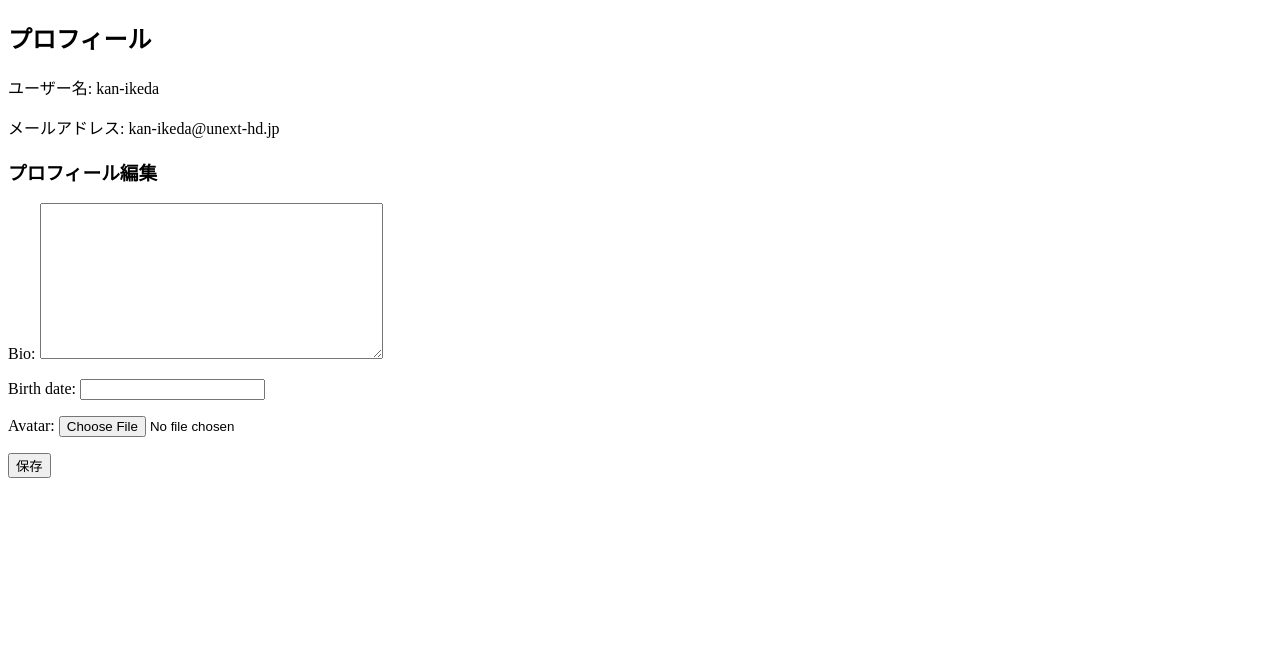
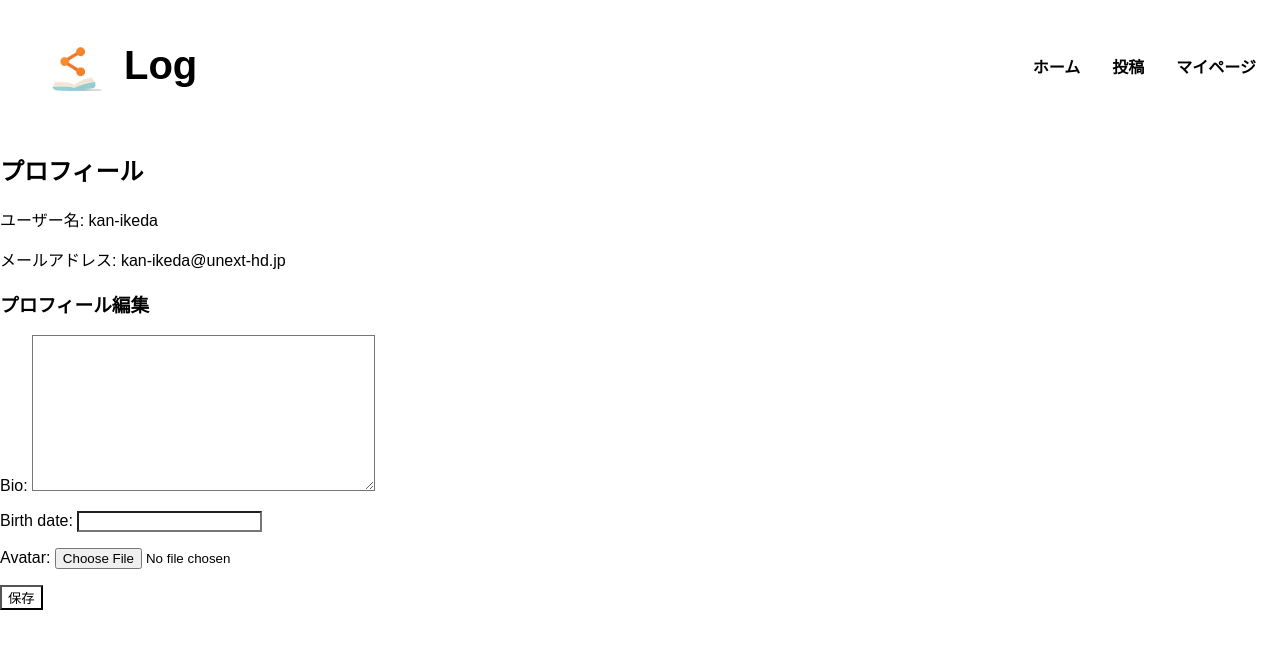
Before and after one commit to kan-ikeda/Log_Django, a Django app: page /accounts/profile/ in a window 1280 px wide. Shown: the top 649 px of the page. Run offline with Django 5.2, Linux system fonts and the light colour scheme; a user stored in the database is signed in; data comes from the database, SQL or seed files in the repository; both versions use the stored data as it was after the commit.

Commit message:
ヘッダーの実装

```diff
--- /dev/null
+++ b/static/css/base.css
@@ -0,0 +1,58 @@
+* {
+    background-color: #fff;
+    color: black;
+}
+
+body {
+    font-family: sans-serif;
+    margin: 0;
+}
+
+header {
+    display: flex;
+    padding: 16px 24px;
+    justify-content: space-between;
+    align-items: center;
+}
+
+a {
+    text-decoration: none;
+}
+
+.header-logo {
+    display: flex;
+    font-weight: bold;
+    font-size: 20px;
+}
+
+.header_list {
+    display: flex;
+    align-items: center;
+    gap: 32px;
+    font-size: 16px;
+    font-weight: bold;
+}
+
+.header-contact {
+    background-color: #2486d1;
+    padding: 6px 16px;
+    border-radius: 6px;
+}
+
+.header-contact-a {
+    background-color: #2486d1;
+    color: #F8F8F8;
+}
+
+img {
+    width: 100px;
+    height: 100px;
+}
+
+ul {
+    padding-left: 0;
+}
+
+li {
+    list-style: none;
+}
--- a/templates/base.html
+++ b/templates/base.html
@@ -6,14 +6,26 @@
     <title>
         {% block title %}日記アプリ{% endblock %}
     </title>
-    <!-- <link rel="stylesheet" type="text/css" href="{% static 'css/base.css' %}"> -->
+    <link rel="stylesheet" type="text/css" href="{% static 'css/base.css' %}">
     {% block extra_css %}
     {% endblock %}
 </head>
 
 <body>
-    {% block content %}
-    {% endblock %}
+    <header>
+        <div class="header-logo">
+            <img src="{% static 'images/logo.jpg'%}" alt="アイコン">
+            <h1>Log</h1>
+        </div>
+        <div>
+            <ul class="header_list">
+                <li><a href="{% url 'mylog:log_list'%}">ホーム</a></li>
+                <li><a href="{% url 'mylog:log_create'%}">投稿</a></li>
+                <li><a href="{% url 'mylog:mypage' %}">マイページ</a></li>
+            </ul>
+        </div>
+    </header>
+    {% block content %}{% endblock %}
 </body>
 
 </html>
--- a/templates/mylog/log_detail.html
+++ b/templates/mylog/log_detail.html
@@ -2,7 +2,7 @@
 {% load static %}
 {% block content %}
 
-<body>
+
 <h1>日記詳細</h1>
 <p>タイトル：</p>
 {{ log.title }}
@@ -16,6 +16,6 @@
 {% else %}
     <img src="{% static 'img/NoImage.jpg' %}" alt="画像なし" style="max-width:300px; max-height:300px;">
 {% endif %}
-</body>
+
 
 {% endblock %}
```
Also changed, not shown: db.sqlite3, static/images/NoImage.jpg (renamed from static/img/NoImage.jpg), static/images/logo.jpg (added). Lines whose indentation alone changed are shown as unchanged.
